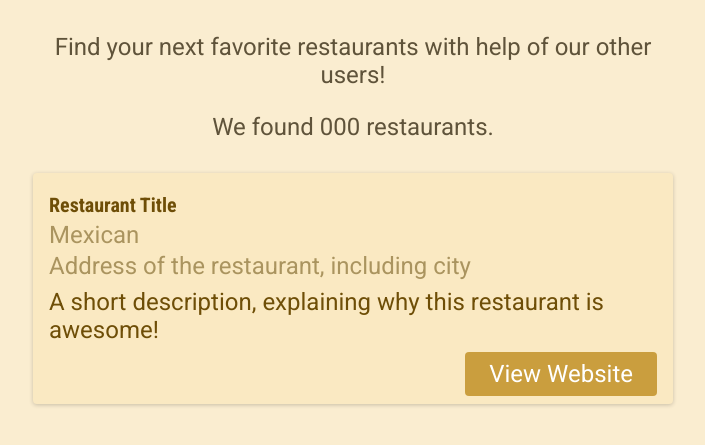
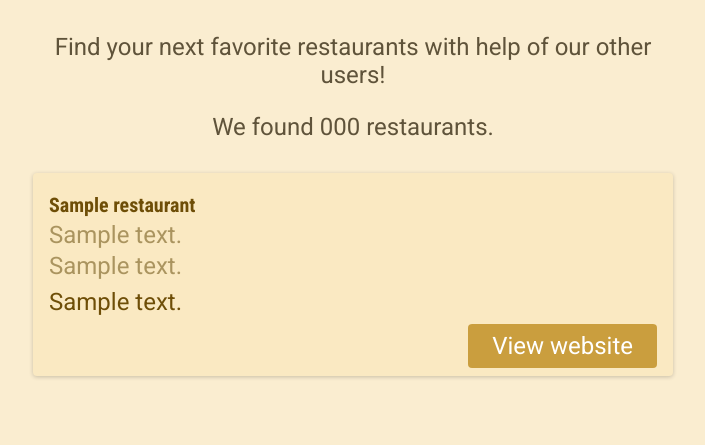
Before and after one commit to BeataJ/node-project-start, a Node server app: template views/restaurants.ejs in a window 1280 px wide. Shown: the part 184-629 px from the top of the page, without its empty margins (287-992 px from the left). Run offline with Node 20, Linux system fonts and the light colour scheme; the template is opened without the code that fills it: most values are stand-ins (such as "Sample title", 1, 10 or a date in 2020).

Commit message:
fatch restaurants

```diff
--- a/app.js
+++ b/app.js
@@ -24,7 +24,10 @@ app.get("/restaurants", (req, res) => {
   const fielData = fs.readFileSync(filePath);
   const storedRestaurants = JSON.parse(fielData);
 
-  res.render("restaurants", { numberOfRestaurants: storedRestaurants.length });
+  res.render("restaurants", {
+    numberOfRestaurants: storedRestaurants.length,
+    restaurants: storedRestaurants,
+  });
 
   // const htmlFilePath = path.join(__dirname, 'views', 'restaurants.html')
   // res.sendFile(htmlFilePath)
--- a/views/restaurants.ejs
+++ b/views/restaurants.ejs
@@ -55,21 +55,20 @@
         <% for(const restaurant of restaurants) { %>
         <li class="restaurant-item">
           <article>
-            <h2>Restaurant Title</h2>
+            <h2><%=  restaurant.name %></h2>
             <div class="restaurant-meta">
-              <p>Mexican</p>
-              <p>Address of the restaurant, including city</p>
+              <p><%= restaurant.cuisine %></p>
+              <p><%= restaurant.address %></p>
             </div>
             <p>
-              A short description, explaining why this restaurant is awesome!
+              <%=  restaurant.description %>
             </p>
             <div class="restaurant-actions">
-              <a href="">View Website</a>
+              <a href="<%= restaurant.website %>">View website</a>
             </div>
           </article>
         </li>
         <% } %>
-
       </ul>
     </main>
   </body>
```
